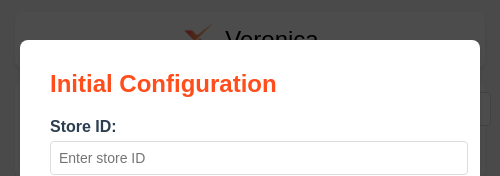
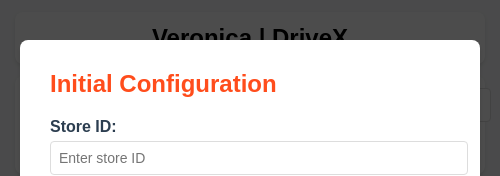
Before and after one commit to kumar-dx/electron-dashboard, an Electron app: page index.html in a window 500 px wide. Shown: the top 176 px of the page. Drawn offline with Linux system fonts and the light colour scheme; no server answers.

Commit message:
fix: remove logo from header

```diff
--- a/index.html
+++ b/index.html
@@ -37,16 +37,11 @@
             border-radius: 8px;
             box-shadow: 0 2px 4px rgba(0,0,0,0.1);
         }
-        .header img {
-            width: 32px;
-            height: 32px;
-            margin-right: 12px;
-        }
         .header h1 {
             margin: 0;
             font-size: 24px;
             color: #000000;
-            font-weight: normal;
+            font-weight: bold;
         }
         .header span {
             color: var(--primary-color);
@@ -267,8 +262,7 @@
 <body>
     <div class="container">
         <div class="header">
-            <img src="assets/icon.ico" alt="DriveX Logo">
-            <h1>Veronica</h1>
+            <h1>Veronica | DriveX</h1>
         </div>
 
         <div id="configOverlay" class="config-overlay">
```
